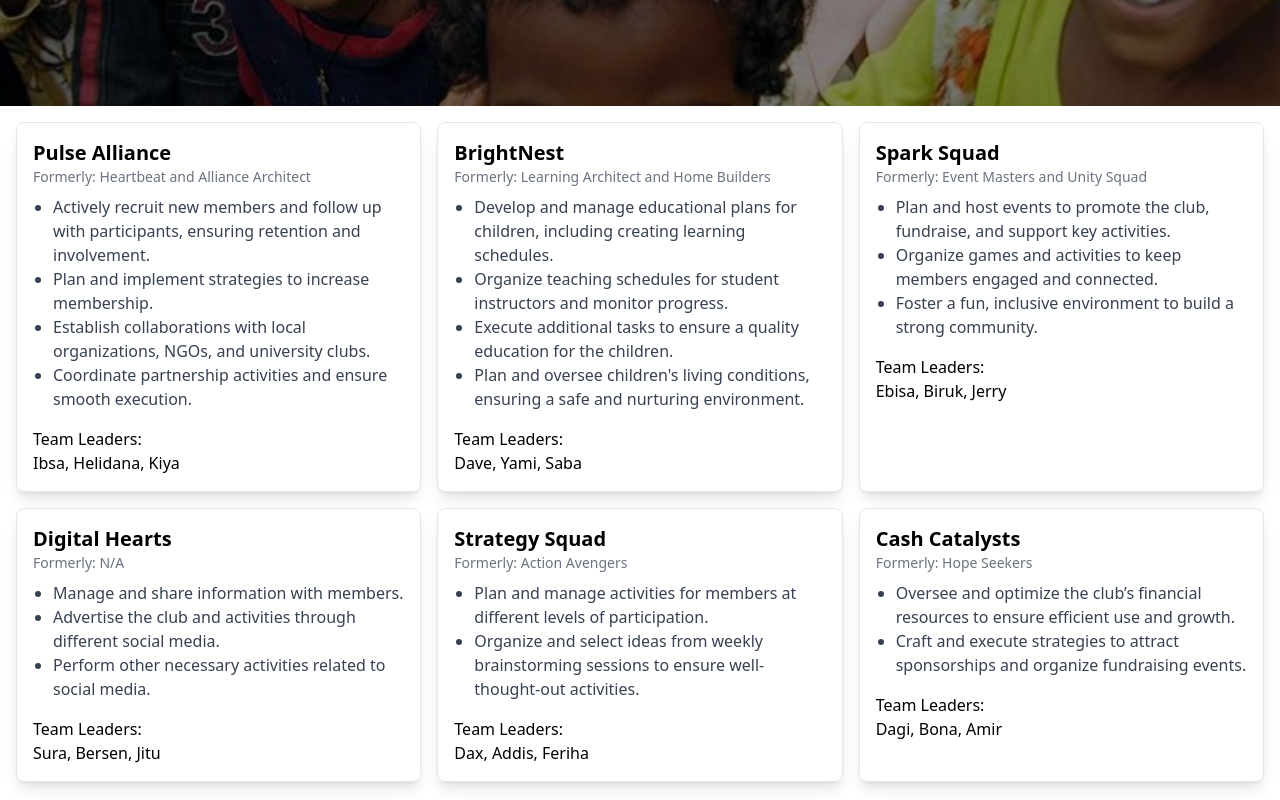
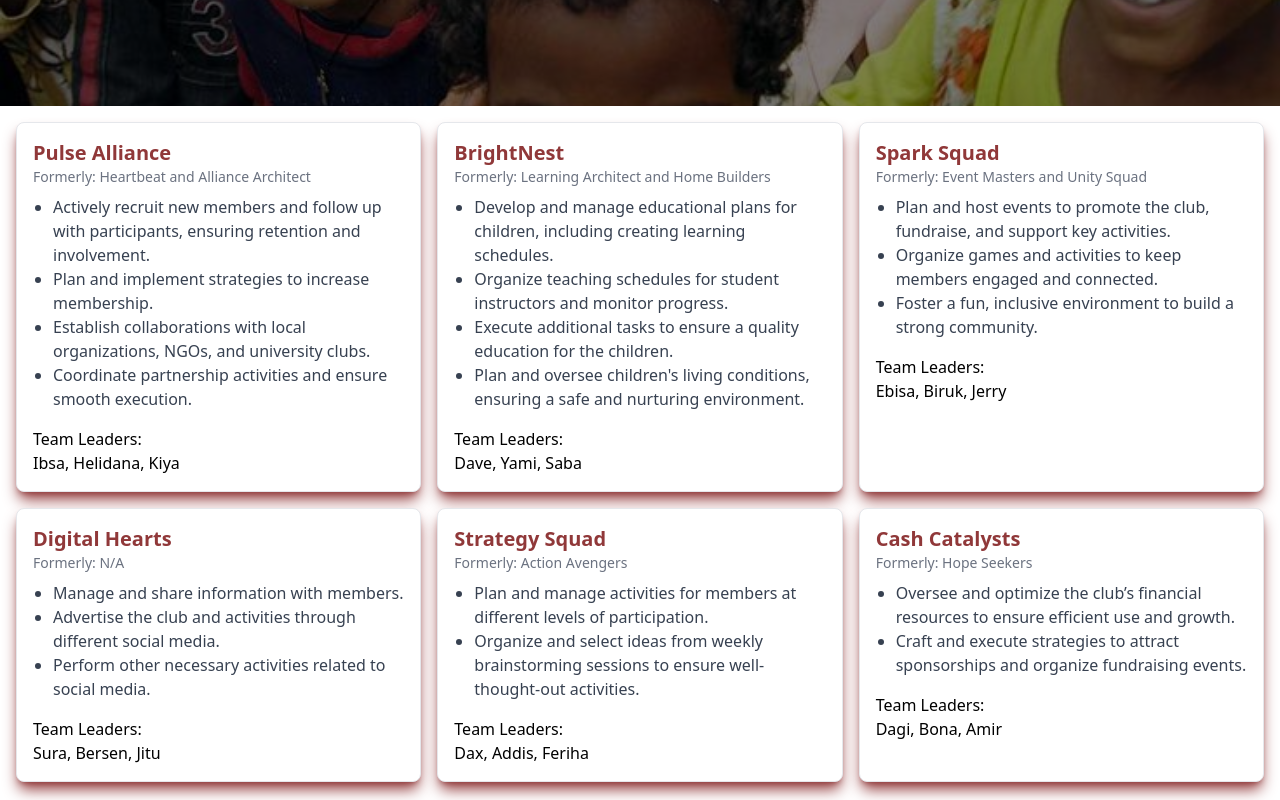
Before and after one commit to kidusshoa/lhc, a React (Vite) app: page / in a window 1280 px wide. Shown: the part 800-1600 px from the top of the page. Built offline with nearby package versions, Linux system fonts and the light colour scheme.

Commit message:
base shadow

```diff
--- a/src/components/About.tsx
+++ b/src/components/About.tsx
@@ -37,7 +37,6 @@ const AboutUs: React.FC = () => {
           </div>
         </div>
 
-        {/* Objectives */}
         <h2 className="text-2xl font-semibold text-[#903839] mb-4">
           Objectives
         </h2>
@@ -64,7 +63,6 @@ const AboutUs: React.FC = () => {
           </li>
         </ul>
 
-        {/* Leadership */}
         <h2 className="text-2xl font-semibold text-[#903839] mb-4">
           Leadership Team
         </h2>
--- a/src/components/Teams.tsx
+++ b/src/components/Teams.tsx
@@ -9,8 +9,11 @@ interface Team {
 
 const TeamCard: React.FC<{ team: Team }> = ({ team }) => {
   return (
-    <div id="teams" className="border p-4 rounded-lg shadow-lg bg-white">
-      <h2 className="text-xl font-semibold">{team.teamName}</h2>
+    <div
+      id="teams"
+      className="border p-4 rounded-lg shadow-[#903839] shadow-lg bg-white"
+    >
+      <h2 className="text-xl font-semibold text-[#903839]">{team.teamName}</h2>
       <p className="text-sm text-gray-500">Formerly: {team.previousName}</p>
       <ul className="mt-2 list-disc pl-5">
         {team.activities.map((activity, index) => (
```
